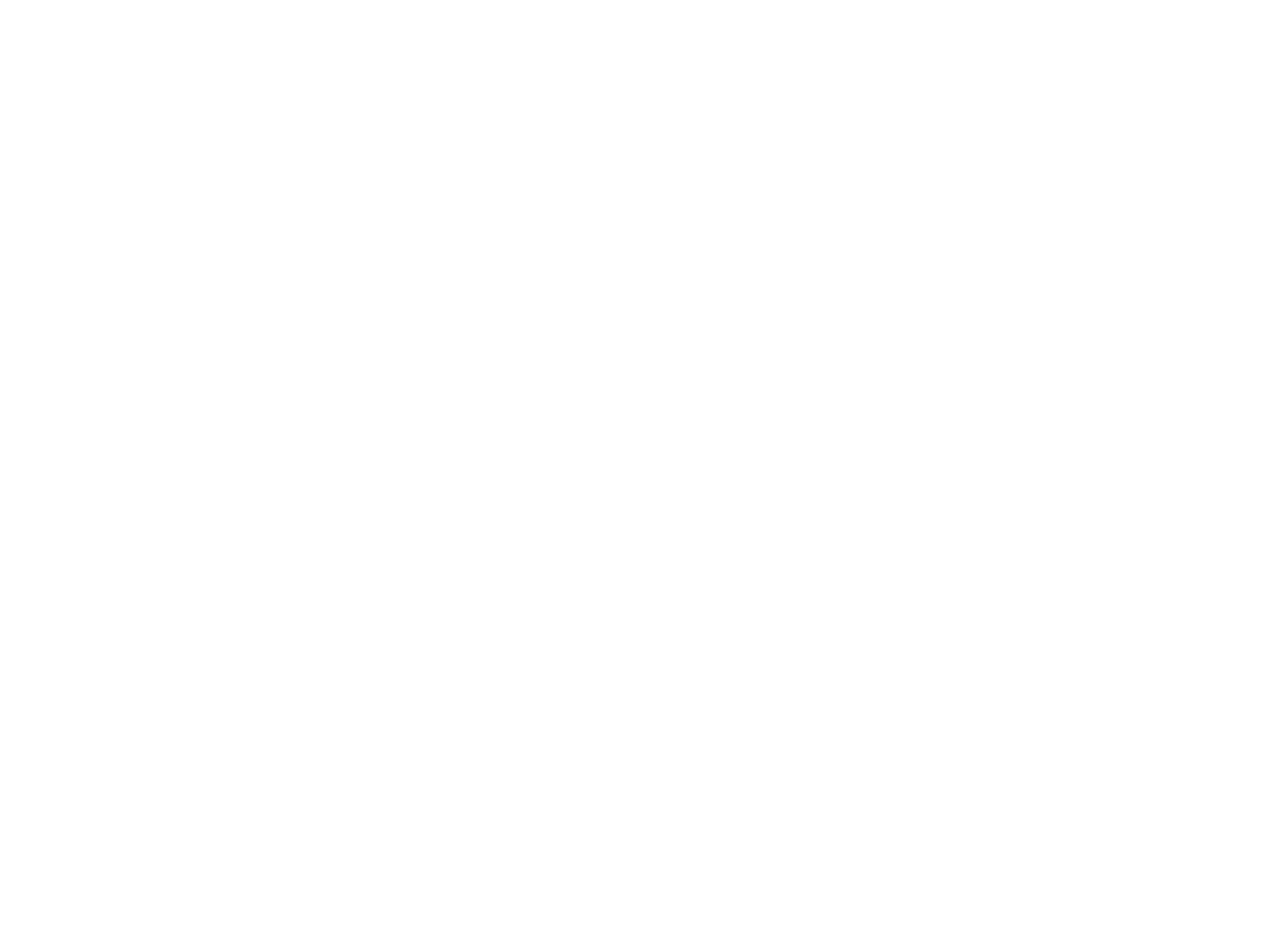
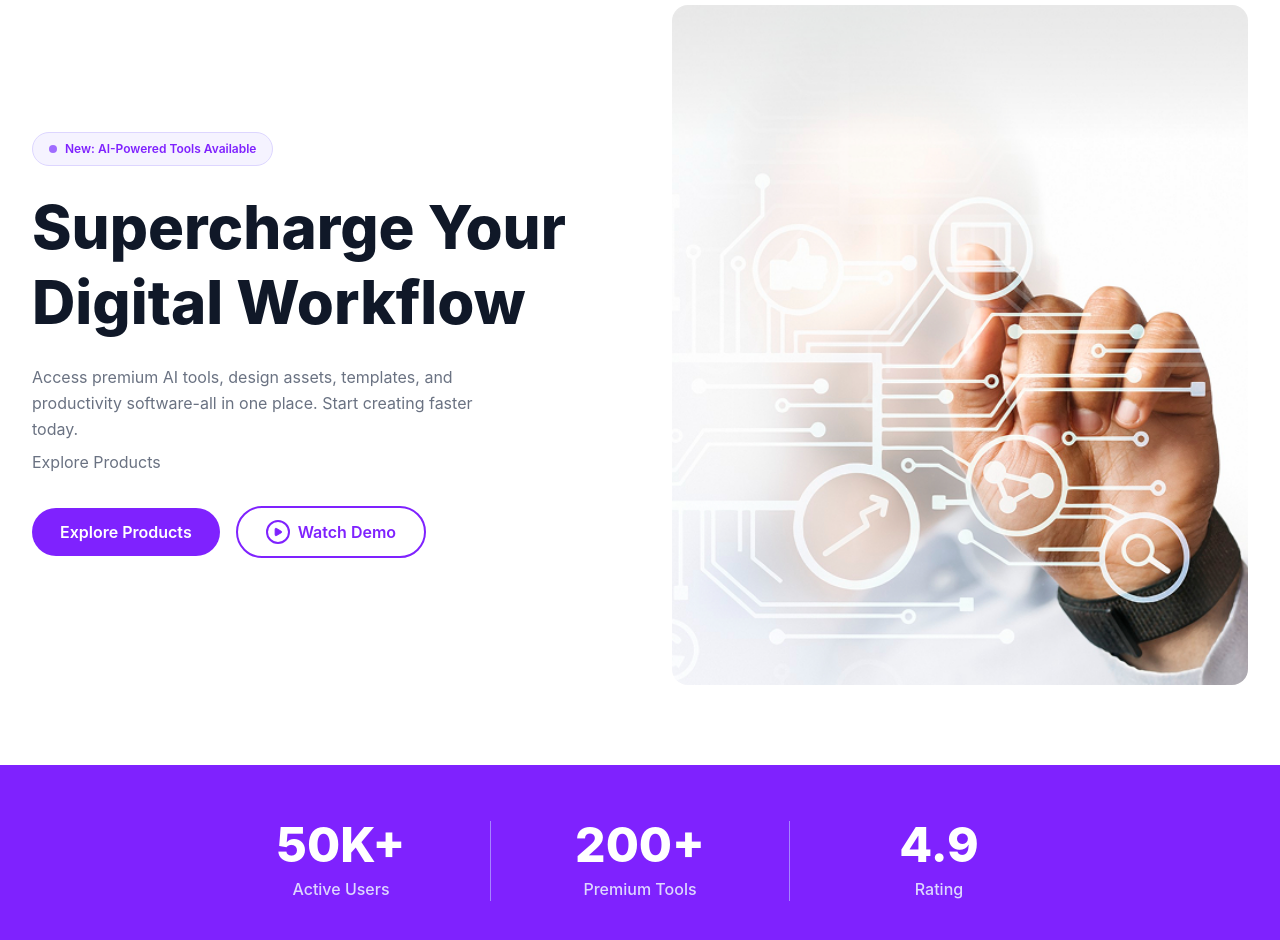
Before and after one commit to nilanjanajui/PH-Assignment-06-Digitools-Buying-Platform, a React (Vite) app: page / in a window 1280 px wide. Shown: the part 140-1080 px from the top of the page. Before the commit the page ends 800 px from the top, so only its background shows below. Built offline with nearby package versions, Linux system fonts and the light colour scheme.

Commit message:
banner section and status section added

```diff
--- a/index.html
+++ b/index.html
@@ -2,9 +2,8 @@
 <html lang="en">
   <head>
     <meta charset="UTF-8" />
-    <link rel="icon" type="image/svg+xml" href="/favicon.svg" />
     <meta name="viewport" content="width=device-width, initial-scale=1.0" />
-    <title>ph-assignment-06-digitools-buying-platform</title>
+    <title>digitools-buying-platform</title>
   </head>
   <body>
     <div id="root"></div>
--- a/package.json
+++ b/package.json
@@ -14,6 +14,7 @@
     "lucide-react": "^1.7.0",
     "react": "^19.2.4",
     "react-dom": "^19.2.4",
+    "react-toastify": "^11.0.5",
     "tailwindcss": "^4.2.2"
   },
   "devDependencies": {
--- a/src/App.jsx
+++ b/src/App.jsx
@@ -1,12 +1,17 @@
 
 import './App.css'
 import Navbar from './components/navbar'
+import Banner from './components/Banner'
+import Status from './components/Status'
 
 function App() {
 
   return (
     <>
-      <Navbar cartCount={0} />
+      <Navbar cartCount={0}></Navbar>
+      <Banner></Banner>
+      <Status></Status>
+
 
 
 
--- /dev/null
+++ b/src/components/Banner.jsx
@@ -0,0 +1,54 @@
+import { Play } from "lucide-react";
+import bannerImg from "../assets/banner.png";
+
+export default function Banner() {
+    return (
+        <section className="bg-white py-20 px-4 sm:px-6 lg:px-8">
+            <div className="max-w-7xl mx-auto">
+                <div className="flex flex-col-reverse lg:flex-row items-center justify-between gap-16">
+
+                    <div className="flex-1 text-left">
+
+                        <div className="inline-flex items-center gap-2 bg-violet-50 border border-violet-200 text-violet-600 text-xs font-semibold px-4 py-2 rounded-full mb-6">
+                            <span className="w-2 h-2 bg-violet-500 rounded-full animate-pulse"></span>
+                            New: AI-Powered Tools Available
+                        </div>
+
+                        <h1 className="text-5xl sm:text-6xl font-extrabold text-gray-900 leading-tight mb-6">
+                            Supercharge Your <br />
+                            Digital Workflow
+                        </h1>
+
+                        <p className="text-gray-500 text-base max-w-md mb-2 leading-relaxed">
+                            Access premium AI tools, design assets, templates, and productivity
+                            software-all in one place. Start creating faster today.
+                        </p>
+                        <p className="text-gray-500 text-base mb-8">
+                            Explore Products
+                        </p>
+
+                        <div className="flex flex-row items-center gap-4">
+                            <button className="bg-violet-600 hover:bg-violet-700 active:scale-95 text-white font-semibold px-7 py-3 rounded-full transition-all duration-200">
+                                Explore Products
+                            </button>
+                            <button className="flex items-center gap-2 border-2 border-violet-600 text-violet-600 hover:bg-violet-50 font-semibold px-7 py-3 rounded-full transition-all duration-200">
+                                <span className="w-6 h-6 flex items-center justify-center border-2 border-violet-600 rounded-full">
+                                    <Play size={10} fill="currentColor" />
+                                </span>
+                                Watch Demo
+                            </button>
+                        </div>
+                    </div>
+                    <div className="flex-1 w-full">
+                        <img
+                            src={bannerImg}
+                            alt="Digital Workflow"
+                            className="w-full h-auto object-cover rounded-2xl"
+                        />
+                    </div>
+
+                </div>
+            </div>
+        </section>
+    );
+}
--- /dev/null
+++ b/src/components/Status.jsx
@@ -0,0 +1,31 @@
+const stats = [
+    { value: "50K+", label: "Active Users" },
+    { value: "200+", label: "Premium Tools" },
+    { value: "4.9",  label: "Rating" },
+];
+
+export default function Status() {
+    return (
+        <section className="bg-violet-600 py-14 px-4 sm:px-6 lg:px-8">
+            <div className="max-w-4xl mx-auto">
+                <div className="flex flex-col sm:flex-row items-center justify-center divide-y sm:divide-y-0 sm:divide-x divide-violet-400">
+
+                    {stats.map((stat, index) => (
+                        <div
+                            key={index}
+                            className="flex-1 flex flex-col items-center justify-center py-8 sm:py-0 sm:px-12"
+                        >
+                            <span className="text-5xl font-extrabold text-white mb-2">
+                                {stat.value}
+                            </span>
+                            <span className="text-violet-200 text-base font-medium">
+                                {stat.label}
+                            </span>
+                        </div>
+                    ))}
+
+                </div>
+            </div>
+        </section>
+    );
+}
--- a/src/components/navbar.jsx
+++ b/src/components/navbar.jsx
@@ -1,6 +1,6 @@
 import { ShoppingCart } from "lucide-react";
 
-const Navbar = ({ cartCount }) => {
+export default function Navbar({ cartCount }) {
     return (
         <nav className="sticky top-0 z-50 bg-white border-b border-gray-100 shadow-sm">
             <div className="max-w-7xl mx-auto px-4 sm:px-6 lg:px-8">
@@ -62,5 +62,3 @@
         </nav >
     );
 };
-
-export default Navbar;
```
Also changed, not shown: 1 other file (tests, documents, lock files or other folders).
